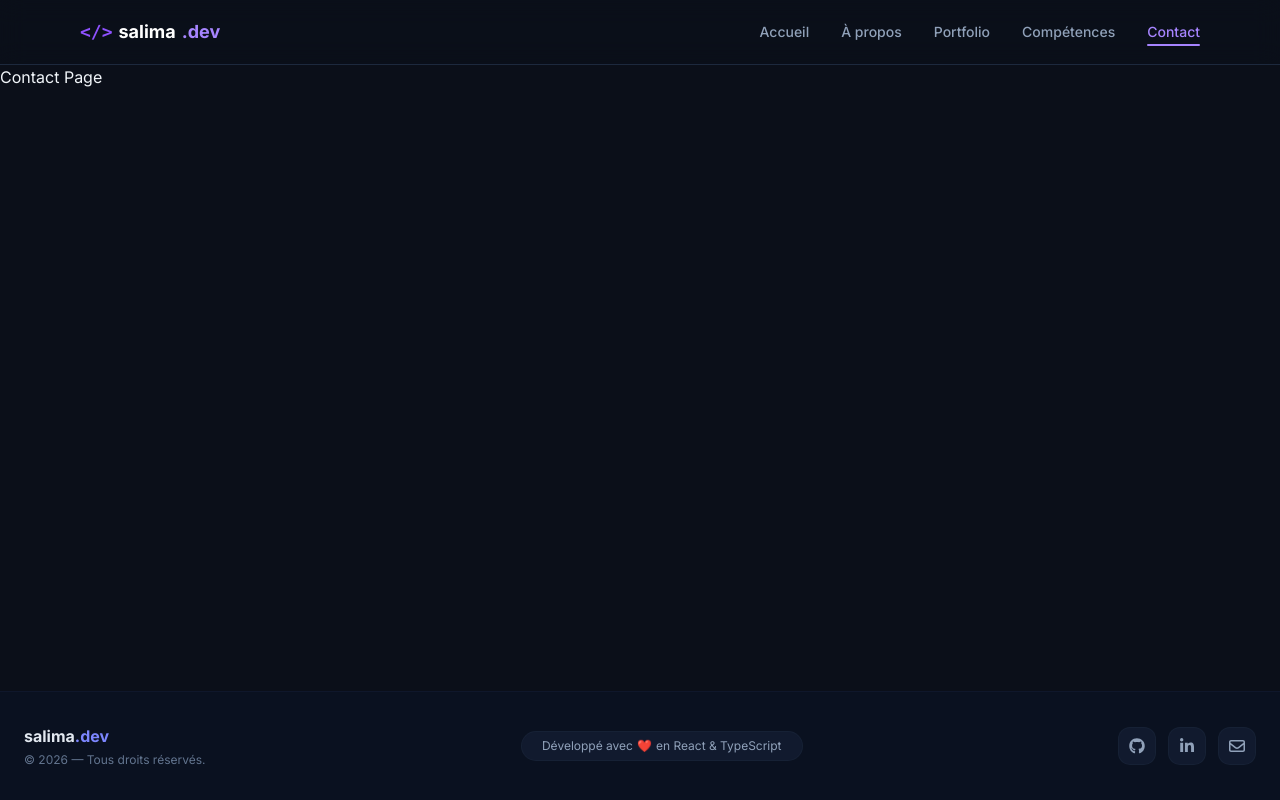
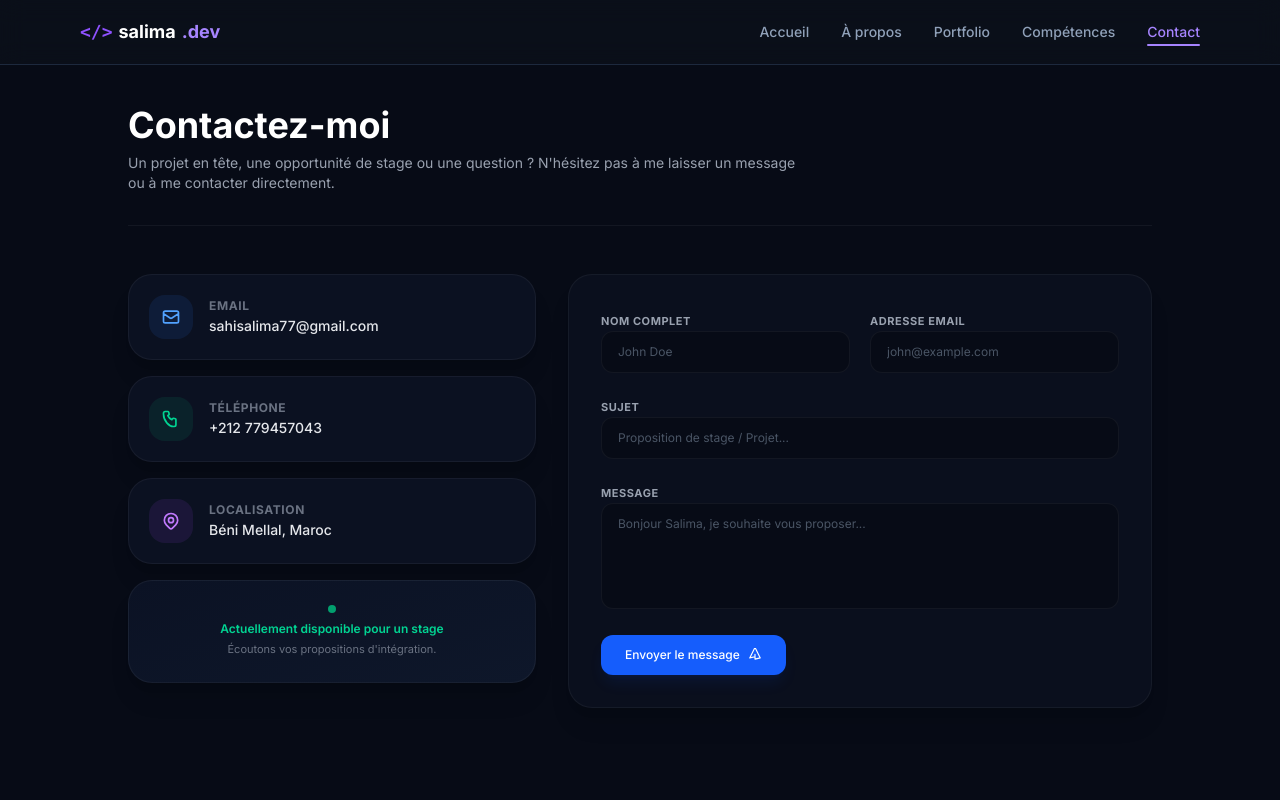
Before and after one commit to shsalima/devFolio-portfolio-developpeur, a Next.js app: page /contact in a window 1280 px wide. Shown: the top 800 px of the page. Built offline with nearby package versions, Linux system fonts and the light colour scheme.

Commit message:
MODIFIER SUR LA PAGE ABOUT

```diff
--- a/app/about/page.tsx
+++ b/app/about/page.tsx
@@ -16,10 +16,15 @@ export default function AboutPage() {
         <div className="grid grid-cols-1 lg:grid-cols-12 gap-8 mb-16">
 
          <div className="lg:col-span-4 bg-[#0F172A] border border-white/5 rounded-3xl p-6 shadow-xl flex flex-col items-center text-center">
-            <div className="w-24 h-24 bg-gradient-to-tr from-pink-500 to-purple-500 rounded-full flex items-center justify-center text-white mb-4 shadow-lg shadow-purple-500/10">
-              <svg xmlns="http://www.w3.org/2000/svg" className="h-10 w-10" fill="none" viewBox="0 0 24 24" stroke="currentColor">
-                <path strokeLinecap="round" strokeLinejoin="round" strokeWidth={1.5} d="M10 20l4-16m4 4l4 4-4 4M6 16l-4-4 4-4" />
-              </svg>
+
+  <div className="w-54 h-63 bg-gradient-to-tr from-pink-500 to-purple-500 rounded-full flex items-center justify-center p-0.5 mb-5 shadow-lg shadow-purple-500/10 overflow-hidden">
+  <div className="w-full h-full rounded-full overflow-hidden bg-[#070B16] relative">
+    <img
+        src="./Gemini_Generated_Image_lzsrnblzsrnblzsr.png"
+      alt={personalInfo.name}
+      className="w-full h-full object-cover object-center scale-105"
+    />
+  </div>
 </div>
 
   <h2 className="text-xl font-bold text-white">{personalInfo.name}</h2>
@@ -61,6 +66,10 @@ export default function AboutPage() {
     </div>
   </div>
 </div>
+
+
+
+
 
           <div className="lg:col-span-8 bg-[#0F172A] border border-white/5 rounded-3xl p-8 shadow-xl flex flex-col justify-center">
             <div className="flex items-center gap-2 mb-4">
--- a/app/contact/page.tsx
+++ b/app/contact/page.tsx
@@ -1,3 +1,134 @@
+import { personalInfo } from '@/data/projects';
+
 export default function ContactPage() {
-  return <h1>Contact Page</h1>;
+  return (
+    <main className="min-h-screen bg-[#070B16] text-white pb-20 pt-10 px-4 sm:px-6 lg:px-8">
+      <div className="max-w-5xl mx-auto">
+
+        <div className="mb-12 text-center sm:text-left border-b border-white/5 pb-8">
+          <h1 className="text-3xl sm:text-4xl font-bold text-white mb-2">Contactez-moi</h1>
+          <p className="text-sm text-gray-400 max-w-2xl">
+            Un projet en tête, une opportunité de stage ou une question ? N'hésitez pas à me laisser un message ou à me contacter directement.
+          </p>
+        </div>
+
+        <div className="grid grid-cols-1 lg:grid-cols-12 gap-8 items-start">
+
+          <div className="lg:col-span-5 space-y-4">
+
+            {/* CARTE EMAIL */}
+            <div className="bg-[#0F172A]/60 border border-white/5 rounded-3xl p-5 flex items-center gap-4 shadow-xl">
+              <div className="p-3 bg-blue-500/10 text-blue-400 rounded-2xl shrink-0">
+                <svg xmlns="http://www.w3.org/2000/svg" className="h-5 w-5" fill="none" viewBox="0 0 24 24" stroke="currentColor">
+                  <path strokeLinecap="round" strokeLinejoin="round" strokeWidth={2} d="M3 8l7.89 5.26a2 2 0 002.22 0L21 8M5 19h14a2 2 0 002-2V7a2 2 0 00-2-2H5a2 2 0 00-2 2v10a2 2 0 002 2z" />
+                </svg>
+              </div>
+              <div className="overflow-hidden">
+                <h4 className="text-xs uppercase tracking-wider text-gray-500 font-bold">Email</h4>
+                <a href={`mailto:${personalInfo.email}`} className="text-sm font-medium text-gray-200 hover:text-blue-400 transition-colors block truncate mt-0.5">
+                  {personalInfo.email}
+                </a>
+              </div>
+            </div>
+
+            <div className="bg-[#0F172A]/60 border border-white/5 rounded-3xl p-5 flex items-center gap-4 shadow-xl">
+              <div className="p-3 bg-emerald-500/10 text-emerald-400 rounded-2xl shrink-0">
+                <svg xmlns="http://www.w3.org/2000/svg" className="h-5 w-5" fill="none" viewBox="0 0 24 24" stroke="currentColor">
+                  <path strokeLinecap="round" strokeLinejoin="round" strokeWidth={2} d="M3 5a2 2 0 012-2h3.28a1 1 0 01.94.725l.548 2.2a1 1 0 01-.321.988l-1.305.98a10.582 10.582 0 004.872 4.872l.98-1.305a1 1 0 01.988-.321l2.2.548a1 1 0 01.725.94V19a2 2 0 01-2 2h-1C9.716 21 3 14.284 3 6V5z" />
+                </svg>
+              </div>
+              <div>
+                <h4 className="text-xs uppercase tracking-wider text-gray-500 font-bold">Téléphone</h4>
+                <a href={`tel:${personalInfo.phone}`} className="text-sm font-medium text-gray-200 hover:text-emerald-400 transition-colors block mt-0.5">
+                  {personalInfo.phone}
+                </a>
+              </div>
+            </div>
+
+            <div className="bg-[#0F172A]/60 border border-white/5 rounded-3xl p-5 flex items-center gap-4 shadow-xl">
+              <div className="p-3 bg-purple-500/10 text-purple-400 rounded-2xl shrink-0">
+                <svg xmlns="http://www.w3.org/2000/svg" className="h-5 w-5" fill="none" viewBox="0 0 24 24" stroke="currentColor">
+                  <path strokeLinecap="round" strokeLinejoin="round" strokeWidth={2} d="M17.657 16.657L13.414 20.9a1.998 1.998 0 01-2.827 0l-4.244-4.243a8 8 0 1111.314 0z" />
+                  <path strokeLinecap="round" strokeLinejoin="round" strokeWidth={2} d="M15 11a3 3 0 11-6 0 3 3 0 016 0z" />
+                </svg>
+              </div>
+              <div>
+                <h4 className="text-xs uppercase tracking-wider text-gray-500 font-bold">Localisation</h4>
+                <p className="text-sm font-medium text-gray-200 mt-0.5">
+                  {personalInfo.location}
+                </p>
+              </div>
+            </div>
+
+            <div className="bg-gradient-to-br from-[#0B1224] to-[#0E172A] border border-white/5 rounded-3xl p-6 shadow-xl text-center">
+              <div className="w-2 h-2 rounded-full bg-emerald-500 animate-pulse mx-auto mb-2"></div>
+              <p className="text-xs font-semibold text-emerald-400">Actuellement disponible pour un stage</p>
+              <p className="text-[11px] text-gray-500 mt-1">Écoutons vos propositions d'intégration.</p>
+            </div>
+
+          </div>
+
+          <div className="lg:col-span-7 bg-[#0F172A]/40 border border-white/5 rounded-3xl p-6 sm:p-8 shadow-xl">
+            <form className="space-y-5">
+
+              <div className="grid grid-cols-1 sm:grid-cols-2 gap-5">
+                <div className="space-y-1.5">
+                  <label className="text-[11px] uppercase tracking-wider text-gray-400 font-bold">Nom Complet</label>
+                  <input
+                    type="text"
+                    placeholder="John Doe"
+                    className="w-full bg-[#070B16] border border-white/5 rounded-xl px-4 py-3 text-xs text-white placeholder-gray-600 focus:outline-none focus:border-blue-500/50 transition-colors"
+                    required
+                  />
+                </div>
+
+                <div className="space-y-1.5">
+                  <label className="text-[11px] uppercase tracking-wider text-gray-400 font-bold">Adresse Email</label>
+                  <input
+                    type="email"
+                    placeholder="john@example.com"
+                    className="w-full bg-[#070B16] border border-white/5 rounded-xl px-4 py-3 text-xs text-white placeholder-gray-600 focus:outline-none focus:border-blue-500/50 transition-colors"
+                    required
+                  />
+                </div>
+              </div>
+
+              <div className="space-y-1.5">
+                <label className="text-[11px] uppercase tracking-wider text-gray-400 font-bold">Sujet</label>
+                <input
+                  type="text"
+                  placeholder="Proposition de stage / Projet..."
+                  className="w-full bg-[#070B16] border border-white/5 rounded-xl px-4 py-3 text-xs text-white placeholder-gray-600 focus:outline-none focus:border-blue-500/50 transition-colors"
+                  required
+                />
+              </div>
+
+              <div className="space-y-1.5">
+                <label className="text-[11px] uppercase tracking-wider text-gray-400 font-bold">Message</label>
+                <textarea
+                  rows={5}
+                  placeholder="Bonjour Salima, je souhaite vous proposer..."
+                  className="w-full bg-[#070B16] border border-white/5 rounded-xl px-4 py-3 text-xs text-white placeholder-gray-600 focus:outline-none focus:border-blue-500/50 transition-colors resize-none"
+                  required
+                ></textarea>
+              </div>
+
+              <button
+                type="submit"
+                className="w-full sm:w-auto bg-blue-600 hover:bg-blue-700 text-white font-medium text-xs px-6 py-3 rounded-xl transition-colors shadow-lg shadow-blue-600/10 flex items-center justify-center gap-2"
+              >
+                Envoyer le message
+                <svg xmlns="http://www.w3.org/2000/svg" className="h-3.5 w-3.5" fill="none" viewBox="0 0 24 24" stroke="currentColor">
+                  <path strokeLinecap="round" strokeLinejoin="round" strokeWidth={2} d="M12 19l9-2-9-18-9 18 9-2zm0 0v-8" />
+                </svg>
+              </button>
+
+            </form>
+          </div>
+
+        </div>
+
+      </div>
+    </main>
+  );
 }
```
Also changed, not shown: public/Gemini_Generated_Image_lzsrnblzsrnblzsr.png (added). Lines whose indentation alone changed are shown as unchanged.
